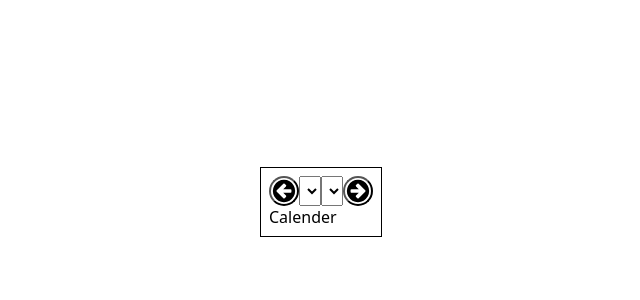
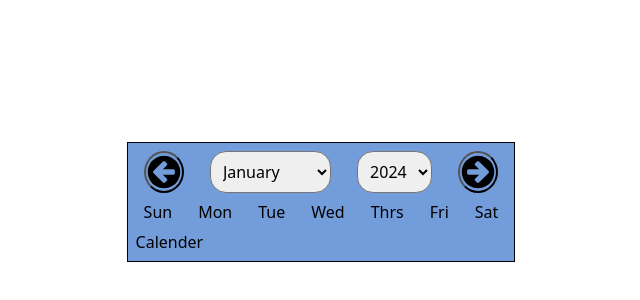
Before and after one commit to surya74697873/react-practice, a React (Vite) app: page / in a window 1280 px wide. Shown: the part 198-498 px from the top of the page, without its empty margins (319-959 px from the left). Built offline with nearby package versions, Linux system fonts and the light colour scheme.

Commit message:
Designing Calender

```diff
--- a/src/Calender/Calender.css
+++ b/src/Calender/Calender.css
@@ -1,15 +1,34 @@
 .Calender{
     border: 1px solid;
     padding: .5em;
+    background-color: rgb(115, 156, 218);
 }
 
-.header{
+.Header{
     display: flex;
+    justify-content: space-around;
+    gap: 10px;
+}
+
+.Days{
+    display: flex;
+    gap: 10px;
+}
+
+.Days > div{
+    margin: .5em;
+    flex: 1;
+    flex-basis: 0;
+    text-align: center;
+}
+
+select{
+    border-radius: 1em;
+    padding: .5em;
 }
 
 button{
-    height: 30px;
-    width: 30px;
+    width: 2.5em;
     border-radius: 50%;
 }
 
--- a/src/Calender/Calender.jsx
+++ b/src/Calender/Calender.jsx
@@ -1,3 +1,4 @@
+import { useState } from "react";
 import "./Calender.css";
 
 const months = [
@@ -18,18 +19,37 @@ const months = [
 const days = ["Sun", "Mon", "Tue", "Wed", "Thrs", "Fri", "Sat"];
 
 function Calender() {
-  console.table(months);
-  console.table(days);
 
-  return ( <div className="Calender">
-        <div className="header">
-            <button id="left"></button>
-            <select name="months" id="months"></select>
-            <select name="years" id="years"></select>
-            <button id="right"></button>
+  const [currentDate, setCurrentDate] = useState(new Date())
+
+  return (
+    <div className="Calender">
+      <div className="Header">
+        <button id="left">
+        </button>
+        <select name="months" id="months">
+          {months.map((option, index) => (
+            <option key={index} value={option}>
+              {option}
+            </option>
+          ))}
+        </select>
+        <select name="years" id="years">
+          <option value="2024">2024</option>
+        </select>
+        <button id="right"></button>
+      </div>
+      <div className="Days">
+          {days.map((day, index) => (
+            <div key={index}>{day}</div>
+          ))}
         </div>
-        Calender
-    </div> );
+      Calender
+      <div className="Dates">
+
+      </div>
+    </div>
+  );
 }
 
 export default Calender;
```
